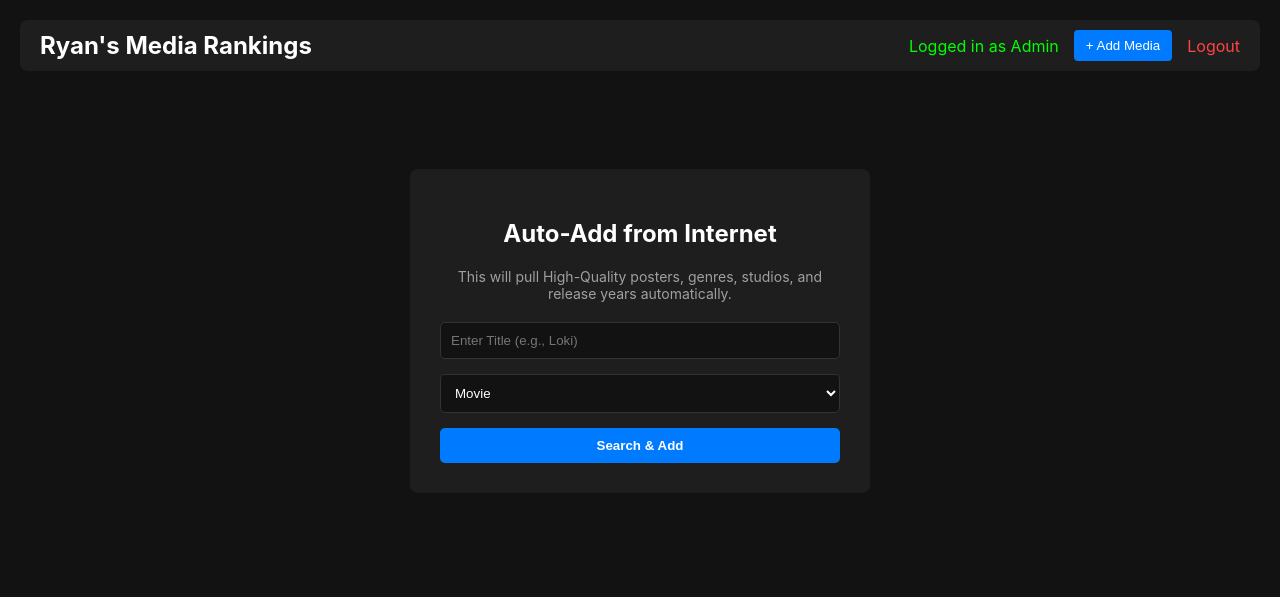
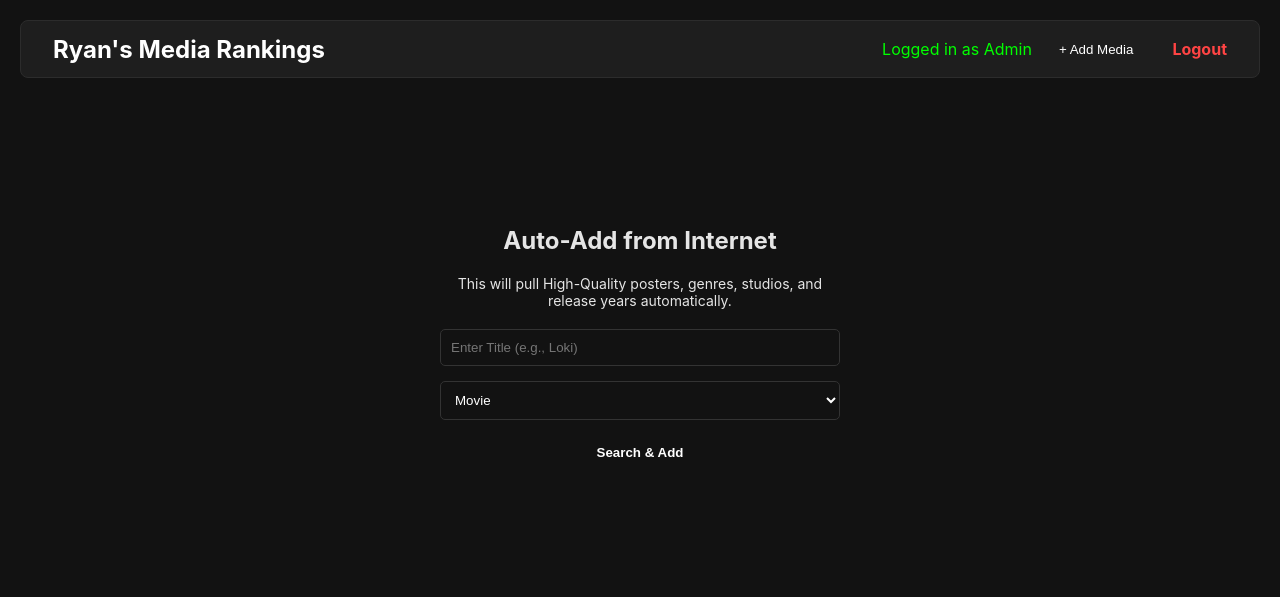
Before and after one commit to ClearLite/New-rank, a Flask app: page /add in a window 1280 px wide. Shown: the top 597 px of the page. Run offline with Flask 3, Linux system fonts and the light colour scheme; the visitor is signed in with stand-in values (Sample User, id 1).

Commit message:
Update style.css

```diff
--- a/static/style.css
+++ b/static/style.css
@@ -1,105 +1,118 @@
+/* static/style.css */
 :root {
     --bg-color: #121212;
-    --card-bg: #1e1e1e;
-    --text-main: #ffffff;
-    --text-muted: #a0a0a0;
+    --card-color: #1e1e1e;
+    --text-color: #e5e5e5;
+    --border-color: #2c2c2c;
+    --placeholder-color: #444;
 
-    /* Media Colors */
-    --color-blue: #007bff; /* Movies */
-    --color-green: #28a745; /* TV */
-    --color-red: #dc3545; /* Albums */
-    --color-yellow: #ffc107; /* Singles */
-    --color-purple: #6f42c1; /* Games */
+    /* Rating Colors */
+    --awesome-color: #4CAF50;
+    --great-color: #8BC34A;
+    --good-color: #CDDC39;
+    --okay-color: #FFC107;
+    --bad-color: #FF9800;
+    --garbage-color: #f44336;
+
+    /* Media Type Accents */
+    --movie-accent: #007BFF;
+    --tv-accent: #28a745;
+    --album-accent: #dc3545;
+    --single-accent: #ffc107;
+    --purple-accent: #9c27b0; /* For Videogames! */
+
+    --movie-rgb: 0, 123, 255;
+    --tv-rgb: 40, 167, 69;
+    --album-rgb: 220, 53, 69;
+    --single-rgb: 255, 193, 7;
+    --purple-rgb: 156, 39, 176;
 }
 
-body {
-    background-color: var(--bg-color);
-    color: var(--text-main);
-    font-family: 'Inter', -apple-system, sans-serif;
-    margin: 0; padding: 20px;
-}
+body { background-color: var(--bg-color); color: var(--text-color); font-family: 'Inter', sans-serif; margin: 0; padding: 20px; }
 
-/* Responsive Grid */
-.grid {
-    display: grid;
-    grid-template-columns: repeat(auto-fill, minmax(200px, 1fr));
-    gap: 20px;
-    margin-top: 20px;
-}
+/* Navigation */
+nav { display: flex; justify-content: space-between; align-items: center; background-color: var(--card-color); padding: 10px 20px; border-radius: 12px; margin-bottom: 20px; border: 1px solid var(--border-color); }
+nav a { color: var(--text-color); text-decoration: none; padding: 8px 12px; border-radius: 8px; transition: background-color 0.2s; font-weight: bold;}
+nav a:hover { background-color: #333; }
 
-/* Card Styling */
-.card {
-    background-color: var(--card-bg);
-    border-radius: 8px;
-    overflow: hidden;
-    position: relative;
-    transition: transform 0.2s;
-}
-.card:hover { transform: scale(1.02); }
+/* The Legend Area */
+.legend-container { background-color: var(--card-color); padding: 20px; border-radius: 12px; border: 1px solid var(--border-color); margin-bottom: 30px; }
+.legend-section-title { font-size: 0.9rem; color: #aaa; margin-bottom: 10px; text-transform: uppercase; letter-spacing: 1px; }
+.type-legend { display: flex; flex-wrap: wrap; gap: 20px; margin-bottom: 20px; }
+.legend-item { display: flex; align-items: center; gap: 8px; font-size: 0.9rem; }
+.legend-color-box { width: 15px; height: 15px; border-radius: 50%; display: inline-block; }
 
-.card img { width: 100%; height: 300px; object-fit: cover; }
-.card-info { padding: 10px; }
+.legend-movie { background-color: var(--movie-accent); }
+.legend-tv { background-color: var(--tv-accent); }
+.legend-album { background-color: var(--album-accent); }
+.legend-single { background-color: var(--single-accent); }
+.legend-purple { background-color: var(--purple-accent); }
 
-/* Dynamic Color Tags */
-.tag-blue { background: var(--color-blue); color: white; }
-.tag-green { background: var(--color-green); color: white; }
-.tag-red { background: var(--color-red); color: white; }
-.tag-yellow { background: var(--color-yellow); color: black; }
-.tag-purple { background: var(--color-purple); color: white; }
+.rating-legend { display: flex; flex-wrap: wrap; gap: 10px; align-items: center; }
+.legend-entry { display: flex; align-items: center; margin-right: 15px; margin-bottom: 5px; }
+.legend-box { width: 50px; height: 35px; border-radius: 6px; display: flex; justify-content: center; align-items: center; font-weight: bold; color: #111; }
+.legend-label { margin-left: 8px; font-size: 0.8rem; color: #ccc; }
 
-/* 🌟 LEGENDARY RAINBOW BORDER 🌟 */
-@keyframes glowing-rainbow {
+/* Colors for Scores */
+.awesome { background-color: var(--awesome-color); }
+.great { background-color: var(--great-color); }
+.good { background-color: var(--good-color); }
+.okay { background-color: var(--okay-color); }
+.bad { background-color: var(--bad-color); }
+.garbage { background-color: var(--garbage-color); color: white;}
+
+/* Homepage Grid & Cards */
+.media-grid { display: grid; grid-template-columns: repeat(auto-fill, minmax(180px, 1fr)); gap: 20px; }
+.media-card { background-color: var(--card-color); border-radius: 12px; text-decoration: none; color: var(--text-color); border: 1px solid var(--border-color); box-shadow: 0 4px 12px rgba(0,0,0,0.2); transition: transform 0.2s; display: flex; flex-direction: column; }
+.media-card:hover { transform: scale(1.04); box-shadow: 0 8px 25px rgba(0,0,0,0.4); }
+
+.media-card-inner { background-color: var(--card-color); border-radius: 10px; overflow: hidden; display: flex; flex-direction: column; height: 100%; }
+.media-card-poster img { width: 100%; aspect-ratio: 2 / 3; object-fit: cover; }
+.media-card-info { padding: 10px; flex: 1; }
+
+.media-card-info h3 { font-size: 1rem; margin: 0 0 5px 0; white-space: nowrap; overflow: hidden; text-overflow: ellipsis; }
+.media-card-info .creator { font-size: 0.8rem; color: #aaa; margin: 0 0 5px 0; }
+.media-card-info .score { font-size: 1.1rem; font-weight: bold; margin: 0; color: #ffffff; }
+
+/* Detail Page Header */
+.header-card { background-color: var(--card-color); padding: 24px; border-radius: 12px; border: 1px solid var(--border-color); display: flex; gap: 30px; margin-bottom: 30px;}
+.poster img { width: 250px; border-radius: 12px; box-shadow: 0 10px 30px rgba(0,0,0,0.5); }
+.title-info h1 { margin: 0 0 5px 0; font-size: 2.5rem; }
+.years { color: #aaa; margin-bottom: 15px; }
+
+/* Tags */
+.tag-badge-container { display: flex; flex-wrap: wrap; gap: 8px; margin-bottom: 15px; }
+.tag-badge { background-color: var(--border-color); color: white; padding: 6px 12px; border-radius: 15px; font-size: 0.8rem; font-weight: bold; }
+
+/* Hover Ratings Tooltip */
+.ratings-grid { display: flex; flex-wrap: wrap; gap: 10px; }
+.rating-item { width: 60px; height: 40px; border-radius: 6px; display: flex; justify-content: center; align-items: center; font-weight: bold; color: #111; cursor: pointer; position: relative; transition: transform 0.2s; }
+.rating-item:hover { transform: scale(1.1); }
+.rating-item[data-title]:hover::after { content: attr(data-title); position: absolute; bottom: 120%; left: 50%; transform: translateX(-50%); background-color: #333; color: white; padding: 5px 10px; border-radius: 4px; white-space: nowrap; z-index: 10; font-size: 0.9rem; pointer-events: none;}
+
+/* Filters */
+.filter-form { background-color: var(--card-color); padding: 15px; border-radius: 12px; border: 1px solid var(--border-color); margin-bottom: 20px;}
+.filter-form select { padding: 10px; background-color: var(--bg-color); color: white; border: 1px solid #444; border-radius: 8px; outline: none;}
+
+/* --- RAINBOW BORDERS --- */
+@keyframes legendary-glow {
     0% { background-position: 0% 50%; }
     50% { background-position: 100% 50%; }
     100% { background-position: 0% 50%; }
 }
 
-.legendary-border {
-    padding: 3px; /* Border thickness */
-    border-radius: 8px;
-    background: linear-gradient(45deg, #ff0000, #ff7f00, #ffff00, #00ff00, #0000ff, #4b0082, #9400d3);
-    background-size: 300% 300%;
-    animation: glowing-rainbow 4s ease infinite;
+.legendary-card { position: relative; border: none !important; }
+.legendary-card::before {
+    content: ""; position: absolute; top: -4px; left: -4px; right: -4px; bottom: -4px;
+    background: linear-gradient(45deg, #ff0000, #ff7300, #fffb00, #48ff00, #00ffd5, #002bff, #7a00ff, #ff00c8, #ff0000);
+    background-size: 400%; z-index: -1; border-radius: 16px; opacity: 1;
+    animation: legendary-glow 4s linear infinite;
 }
 
-.legendary-border .card {
-    /* Ensures the card inside covers the background, leaving only a "border" visible */
-    height: 100%;
-    border-radius: 6px;
+.legendary { background-color: var(--awesome-color) !important; color: white !important; border: none; position: relative; }
+.legendary::before {
+    content: ""; position: absolute; top: -3px; left: -3px; right: -3px; bottom: -3px;
+    background: linear-gradient(45deg, #ff0000, #ff7300, #fffb00, #48ff00, #00ffd5, #002bff, #7a00ff, #ff00c8, #ff0000);
+    background-size: 400%; z-index: -1; border-radius: 8px;
+    animation: legendary-glow 4s linear infinite;
 }
-
-/* Episode Hover Tooltips (Like the Loki Image) */
-.rating-box {
-    display: inline-block;
-    padding: 8px 12px;
-    border-radius: 5px;
-    font-weight: bold;
-    cursor: pointer;
-    position: relative;
-}
-.rating-box .tooltiptext {
-    visibility: hidden;
-    width: max-content;
-    background-color: #333;
-    color: #fff;
-    text-align: center;
-    border-radius: 6px;
-    padding: 5px 10px;
-    position: absolute;
-    z-index: 1;
-    bottom: 125%;
-    left: 50%;
-    transform: translateX(-50%);
-    opacity: 0;
-    transition: opacity 0.3s;
-}
-.rating-box:hover .tooltiptext {
-    visibility: visible;
-    opacity: 1;
-}
-
-/* Mobile Compatibility */
-@media (max-width: 600px) {
-    .grid { grid-template-columns: repeat(auto-fill, minmax(140px, 1fr)); }
-    .card img { height: 210px; }
-}
```
